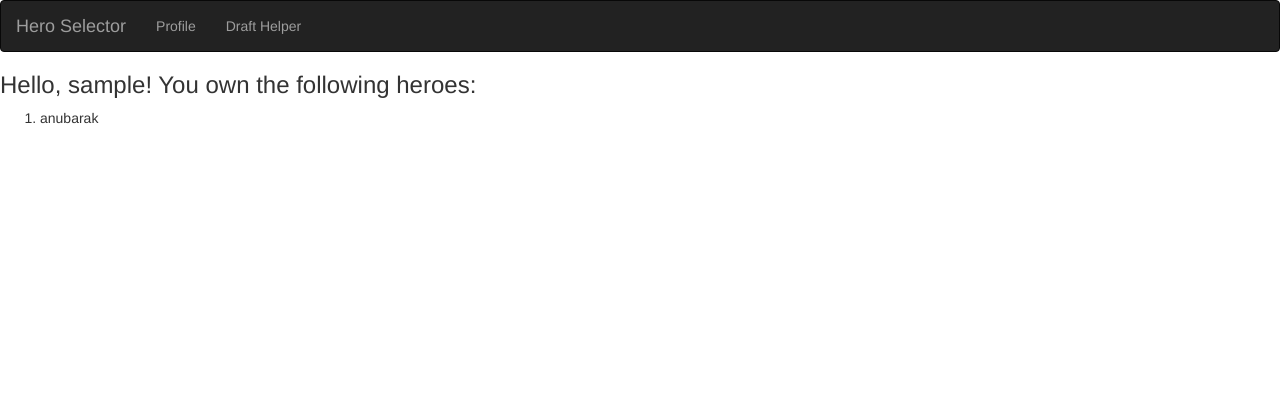
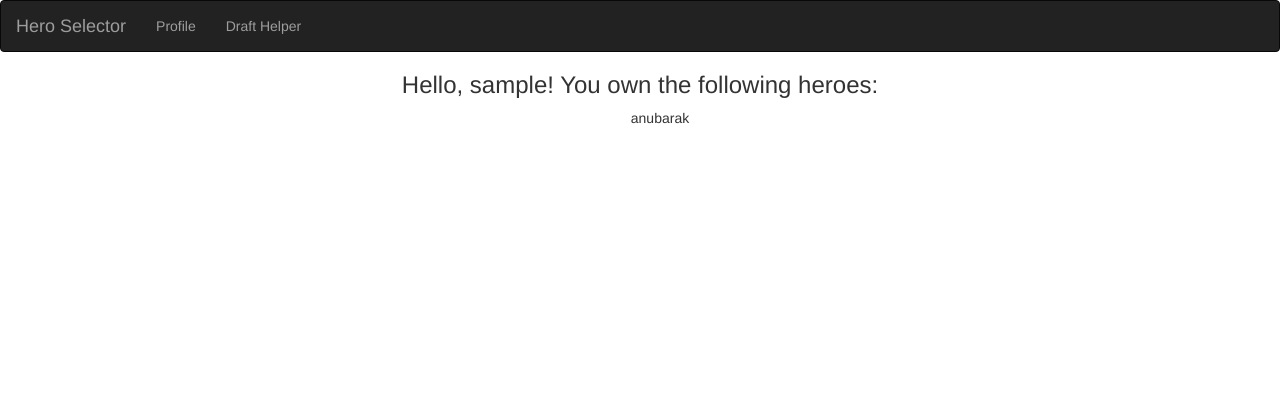
Before and after one commit to nashau01/cs330_Final_Project, a Flask app: template templates/userprofile.html in a window 1280 px wide. Shown: the top 420 px of the page. Run offline with Flask 2, Linux system fonts and the light colour scheme; data comes from the database, SQL or seed files in the repository; the template is opened without the code that fills it: most values are stand-ins (such as "Sample title", 1, 10 or a date in 2020); some libraries are stand-ins or nearby versions.

Commit message:
Made Profile View Page pretty

```diff
--- a/static/style.css
+++ b/static/style.css
@@ -10,6 +10,10 @@ td.optimal_selection {
   padding-right: 10px;
   padding-bottom: 5px;
   padding-top: 5px;
+}
+
+ul {
+    list-style-type: none;
 }
 
 td#r1_td_name {
--- a/templates/userprofile.html
+++ b/templates/userprofile.html
@@ -2,11 +2,11 @@
 
 {% block content %}
 
-    <h3> Hello, {{ username }}! You own the following heroes:</h3>
+    <h3 align="center"> Hello, {{ username }}! You own the following heroes:</h3>
 
-    <ol id="userHeroes">
+    <div align="center"><ul id="userHeroes">
 
-    </ol>
+    </ul></div>
 
     <script type="text/javascript">
         window.onload = function() { userDisplay() };
```
